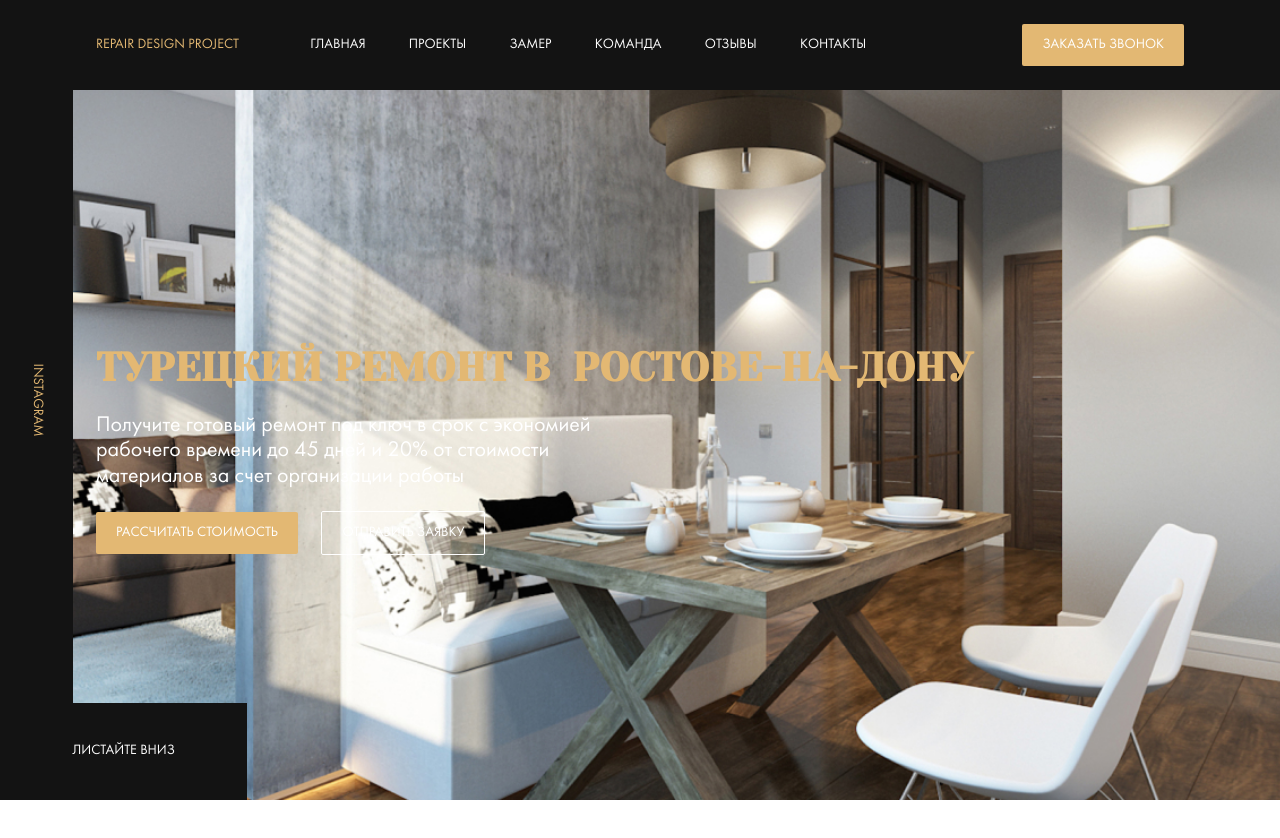
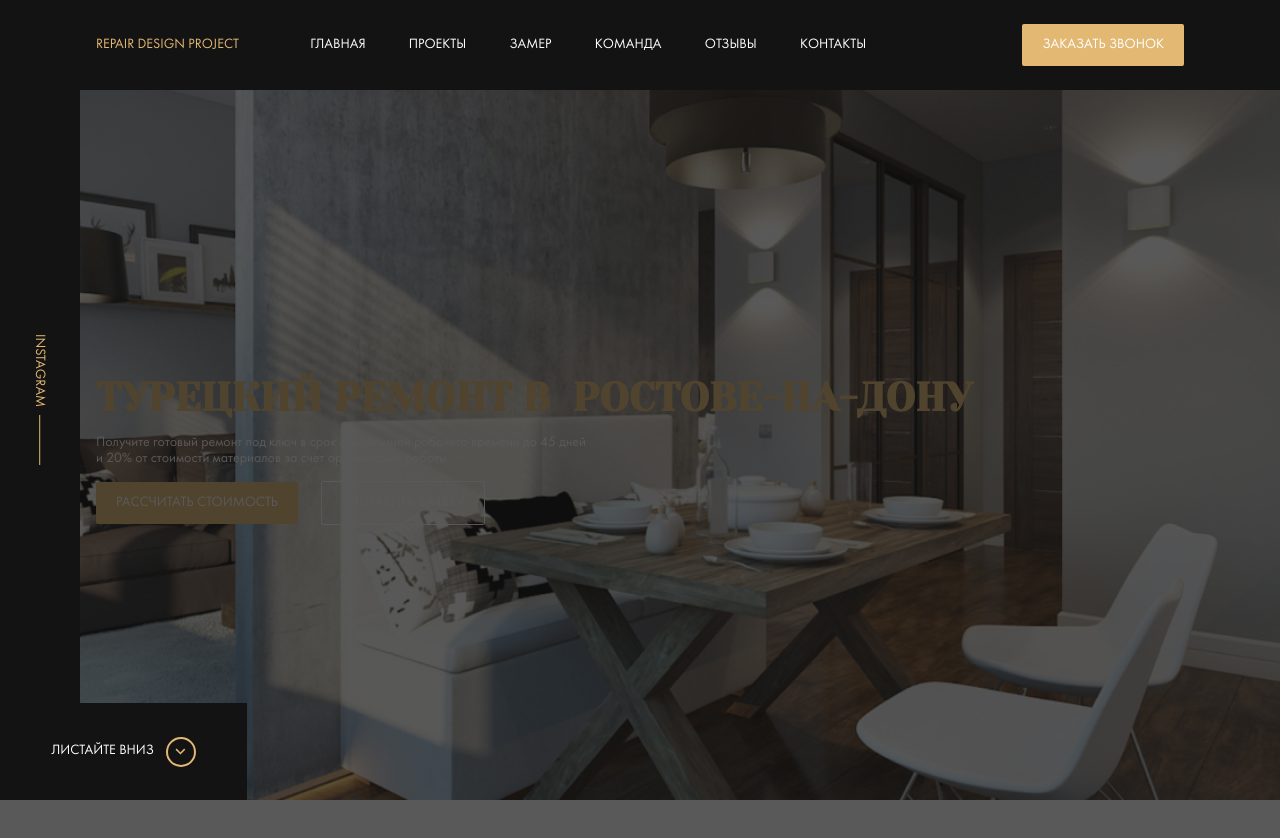
Before and after one commit to Wolfete/webstart, a website: page index.html in a window 1280 px wide. Before the commit the page ends 800 px from the top, so only its background shows below. Drawn offline with Linux system fonts and the light colour scheme; files whose address does not match are found by name.

Commit message:
checkpoint

```diff
--- a/sass/templates/_hero.sass
+++ b/sass/templates/_hero.sass
@@ -3,16 +3,22 @@
   display: flex
   flex-direction: column
   justify-content: center
-
   padding-top: 100px
   background: $dark url('../img/hero-bg.jpg') no-repeat center / cover
   height: 100vh
   color: $light
   &__contect
+    position: relative
     max-width: 670px
+    z-index: 1
+  &::before
+    content: ''
+    position: absolute
+    width: 100%
+    height: 100%
+    background-color: rgba($dark, 0.7)
   &__text
     max-width: 500px
-    font-size: 22px
   &__button
     margin-right: 20px
   &__instagram
@@ -34,16 +40,34 @@
     text-transform: uppercase
     color: $light
     text-decoration: none
+    &::after
+      content: ''
+      background: url('../img/arrow-down.svg') no-repeat center
+      width: 30px
+      height: 30px
+      border: 2px solid $primary
+      border-radius: 50%
+      margin-left: 12px
+
 .instagram
   display: flex
   justify-content: center
   align-items: center
   background-color: $dark
   &__link
+    display: flex
+    align-items: center
     text-transform: uppercase
     text-decoration: none
     color: $primary
     transform: rotate(90deg)
+    line-height: 0.8
+    &::after
+      content: ''
+      width: 50px
+      height: 1px
+      background-color: $primary
+      margin-left: 8px
 .title
   margin: 0
   font-family: 'Yeseva One', cursive;
```
Also changed, not shown: css/style.css, img/arrow-down.svg (added).
